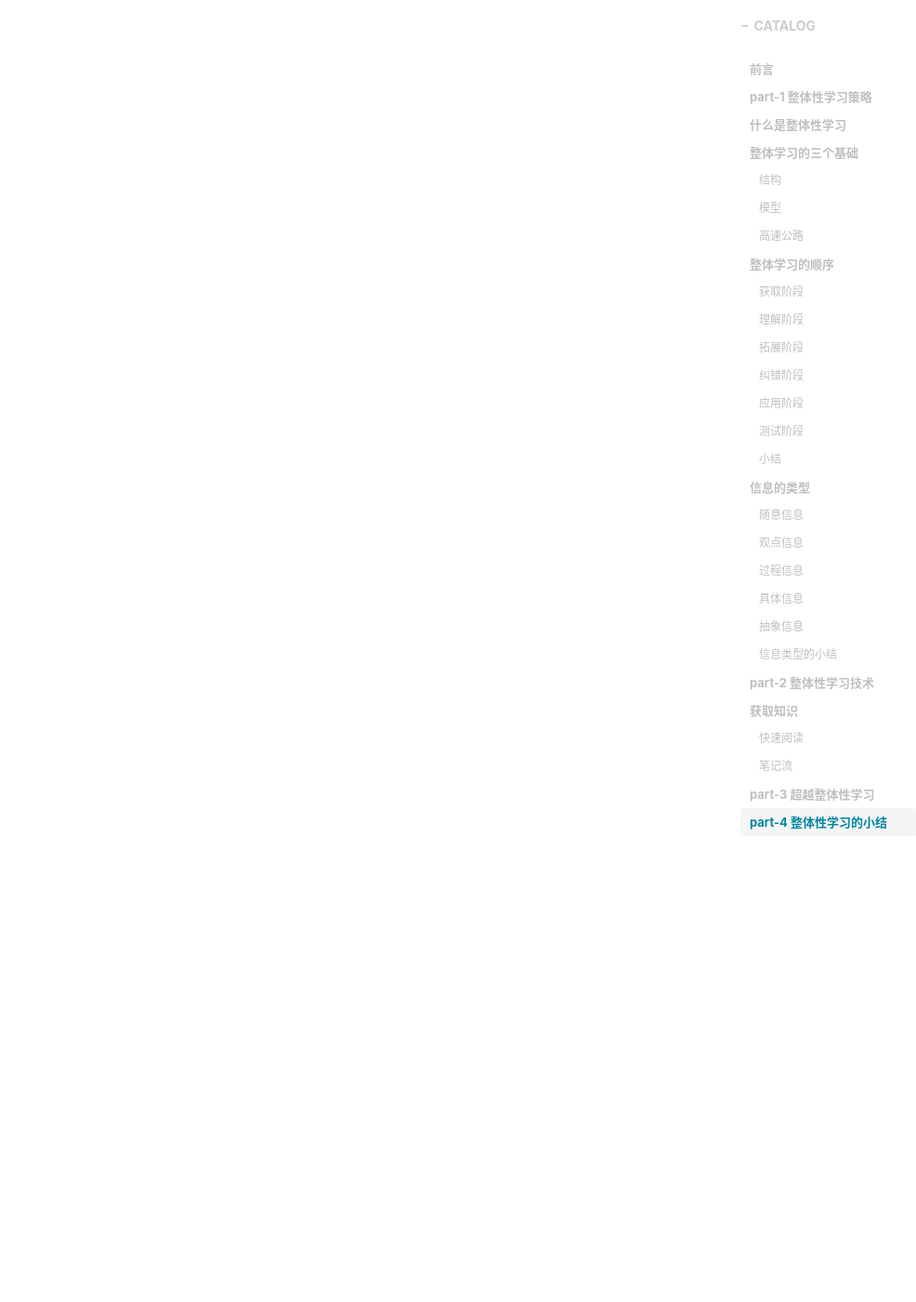
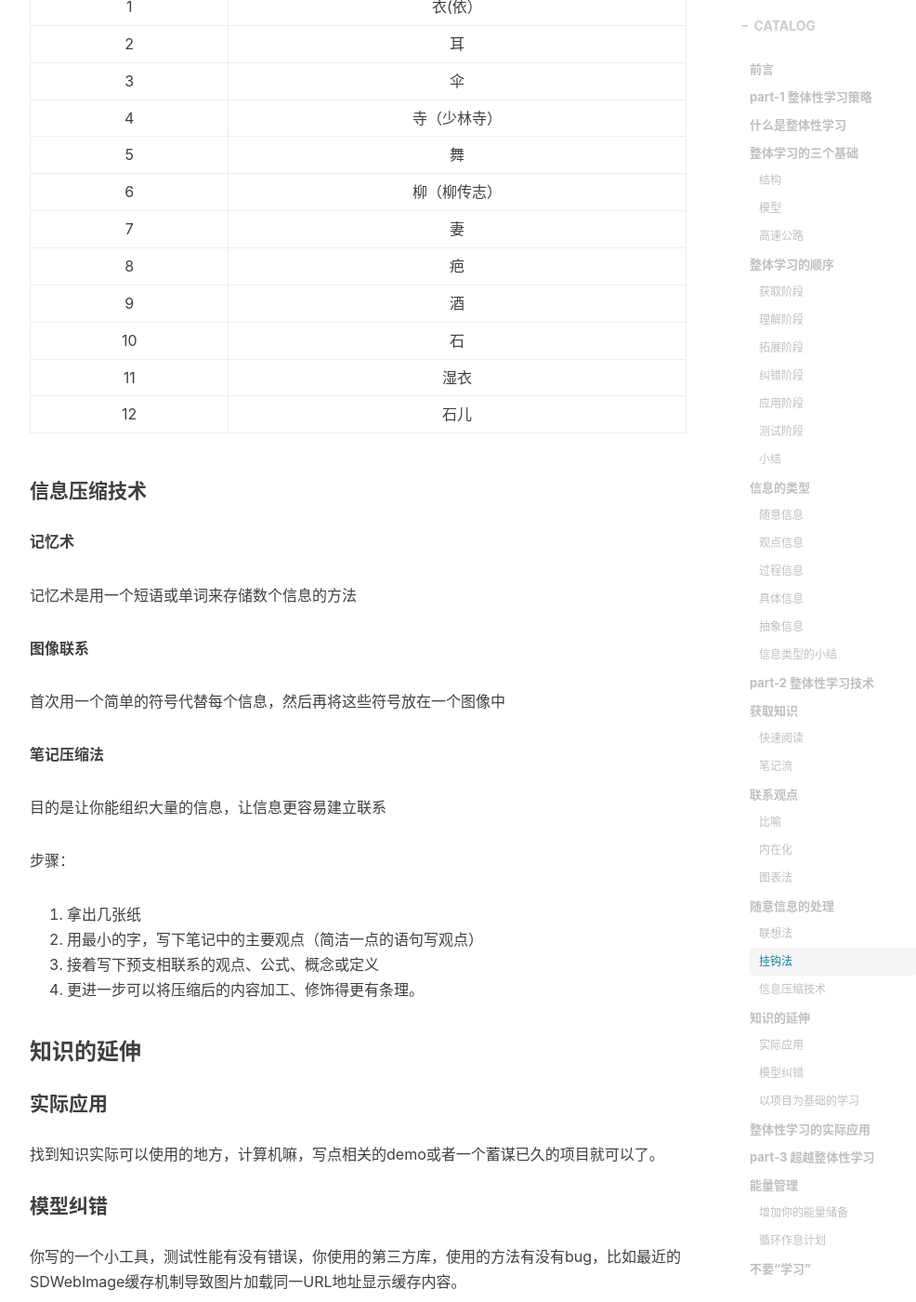
Before and after one commit to MFNothing/MFNothing.github.io, a Jekyll site: the page built from _posts/2017-07-25-Learn-More-Study-less.markdown, in a window 1280 px wide and 1400 px high, scrolled down 10139 px. Shown: the whole window at 93% size, without its empty margins (233-1219 px from the left). Built offline with Jekyll 4.4.1, drawn with Linux system fonts in a browser that asks for light colours; nearby versions of some CDN libraries; comment, search, counter and statistics services are not loaded; some of the changed text lies outside the part shown.

Commit message:
finish read

```diff
--- a/_posts/2017-07-25-Learn-More-Study-less.markdown
+++ b/_posts/2017-07-25-Learn-More-Study-less.markdown
@@ -31,7 +31,7 @@
 
 #### 结构
 
-结构就是一系列紧密联系的知识。你拥有越多与之联系的相关知识，你理解掌握这个知识的速度会越快。建立一个好的知识结构会帮助你学的更快。
+结构就是某个学科一系列紧密联系的知识。你拥有越多与之联系的相关知识，你理解掌握这个知识的速度会越快。建立一个好的知识结构会帮助你学的更快。
 
 理解就是结构高度发达完善的结果。（当你遇到与你知识结构相关的问题时，能迅速反应并得到答案，或者说能通过你的知识结构推理出答案）
 
@@ -39,7 +39,7 @@
 
 #### 模型
 
-模型就像是结构的种子，是一座建筑的地基和框架，是知识最核心的概念，在此基础上将引申出全部的知识。
+模型就像是信息压缩的最基本单元，是结构的种子，是一座建筑的地基和框架，是知识最核心的概念，在此基础上将引申出全部的知识。
 
 模型从哪里来？生活经验是最熟悉的结构，是模型的主要来源，从其他学科中的知识结构也是模型的来源，只要与所学的东西类似，就可以拿来做模型
 
@@ -159,7 +159,7 @@
 
 #### 过程信息
 
-过程的信息是教导你怎么行动的信息。
+过程的信息是某种技能的信息。
 
 处理过程信息的方法：依赖于正确的模型，通过练习可以慢慢形成一个结构。（即是通过一个可以操作的步骤，通过练习得到相应的经验总结。比如得到一个解题步骤，当满足模型的几个基本条件后，套用解题步骤便可以得到题的答案。）
 
@@ -167,7 +167,7 @@
 
 #### 具体信息
 
-具体信息是那些实际中可以观察到、听到的信息。不过大多数信息介于抽象和具体之间。
+具体信息是容易视觉化的信息，一般与实际紧密联系。不过大多数信息介于抽象和具体之间。
 
 处理具体信息的方法：内在化（同化）有助于将信息与多个感官联系。
 
@@ -232,7 +232,218 @@
 
 #### 笔记流
 
+1. 首先写下最主要的观点，尽可能用很短的单词代替完整的句子
+2. 当你写下观点时，下一步就是在这个观点和其他观点之间画上一些箭头
+3. 可以与比喻法、图表法以及信息压缩法相结合使用
 
 
+**混合型笔记流** 有一定时间整理笔记
+
+* 将观点与图像联系起来
+* 将冗长的文字说明分解成几个简单的示意图
+* 用箭头将观点联系起来
+
+**评注流** 没有时间整理笔记
+
+首先写下最关键的信息，然后在信息之间加入联系。
+
+
+### 联系观点
+
+将需要处理的信息分为两类（即第一次笔记无法消化理解拓展的）
+
+* 困难信息 -- 抽象信息、随意信息。 应用联想法记忆
+* 关系信息 -- 指基础知识，用于构建学习其他知识的基础
+
+#### 比喻
+
+比喻就是在不熟悉的知识和熟悉的知识之间架起一座沟通的桥梁。
+
+步骤
+
+1. 确定你要深入理解和记忆的信息。
+2. 寻找与个人经验大致相似的东西。
+3. 重复上述过程，检查比喻不恰当的地方。
+
+#### 内在化
+
+具体信息内在化，抽象信息比喻法。
+
+步骤
+
+1. 明确你要内在化的概念
+2. 建立脑海中的图像
+3. 让图像动起来
+4. 与感官想联系
+5. 加入更多感觉或情感
+6. 不断重复和优化图像，知道你能很快回忆起知识
+
+#### 图表法
+
+图表类型
+
+* 流程图
+* 概念图
+* 图像
+
+**流程图**
+
+适用于
+
+1. 绘制一系列的步骤
+2. 绘制可以以时间为节点的事件
+3. 绘制一个系统
+
+**概念图**
+
+类似于网络拓扑，将观点联系在一起，添加联系，并用一个词注释一下
+
+**图像**
+
+用涂鸦代替某些重要的观点
+
+### 随意信息的处理
+
+#### 联想法
+
+1. 创造顺序
+2. 给顺序中的每一项一个符号
+3. 创建属于自己的联想
+
+#### 挂钩法
+
+将记忆动信息与数字联系在一起
+
+|数字|关联对象|
+|:-----:|:-----:|
+|0|铃|
+|1|衣(依）|
+|2|耳|
+|3|伞|
+|4|寺（少林寺）|
+|5|舞|
+|6|柳（柳传志）|
+|7|妻|
+|8|疤|
+|9|酒|
+|10|石|
+|11|湿衣|
+|12|石儿|
+
+#### 信息压缩技术
+
+**记忆术**
+
+记忆术是用一个短语或单词来存储数个信息的方法
+
+**图像联系**
+
+首次用一个简单的符号代替每个信息，然后再将这些符号放在一个图像中
+
+**笔记压缩法**
+
+目的是让你能组织大量的信息，让信息更容易建立联系
+
+步骤：
+1. 拿出几张纸
+2. 用最小的字，写下笔记中的主要观点（简洁一点的语句写观点）
+3. 接着写下预支相联系的观点、公式、概念或定义
+4. 更进一步可以将压缩后的内容加工、修饰得更有条理。
+
+### 知识的延伸
+
+#### 实际应用
+
+找到知识实际可以使用的地方，计算机嘛，写点相关的demo或者一个蓄谋已久的项目就可以了。
+
+#### 模型纠错
+
+你写的一个小工具，测试性能有没有错误，你使用的第三方库，使用的方法有没有bug，比如最近的SDWebImage缓存机制导致图片加载同一URL地址显示缓存内容。
+
+#### 以项目为基础的学习
+
+写一个有一定功能的程序，从设计到编码到测试到上线
+
+### 整体性学习的实际应用
+
+1. 选择你要学习的概念
+2. 把自己当成老师，去教会你的学生这个知识
+3. 当你感到疑惑的时候，返回去重新搞懂
+4. 把你理解的东西简单化，让你能随时口头说出来
+
 ## part-3 超越整体性学习
+
+高效率的秘籍
+
+* 能量管理
+* 不要“学习”
+* 绝不拖延时间
+* 批处理
+* 有组织
+
+### 能量管理
+
+保证你拥有良好的能量管理，不至于感到疲劳、压力。
+
+方式：
+1. 增加你的能量储备
+2. 将你的日程表由线性的改为循环的
+
+#### 增加你的能量储备
+
+1. 每周运动3~5次
+2. 每天睡眠保证7~8小时
+3. 吃的东西少糖、少脂肪含量
+4. 多喝水
+5. 保证每天按时吃饭
+
+#### 循环作息计划
+
+1. 一周休息一天
+2. 晚上不干活，集中早上处理
+3. 设定90分钟完成某个学习计划
+
+### 不要“学习”
+
+学习过程中需要做的活动
+
+1. 阅读材料
+2. 提炼知识点并做笔记
+3. 应用整体性学习方法处理某些难点
+4. 针对学习材料做一次笔记流
+5. 回忆一下上面每个步骤过程，然后结束
+
+### 绝不拖延
+
+制定自己的周列表，即每周需要完成的任务清单，然后每天根据周列表中的任务制定日列表。
+
+日列表是在每天晚上制定的，根据每天的情况将周列表的任务分配到第二天，并添加第二天需要做的任务。
+
+### 批处理
+
+**工作量**
+
+需要时间不长的零散工作集中一起做，但加起来的时间不要超过3个小时。
+
+**一次性完成的任务**
+
+可以在8个小时内处理完的一次性的任务，集中花时间处理，不要分开处理了。
+
+**提高注意力的阈（yu四声）值**
+
+注意力阈值表示集中完成某项工作的最长工作时间。
+
+### 有组织
+
+1. 所有物品都放固定位置
+2. 随时携带可以记录的本子，现在手机可以代替了
+3. 保存有一个做事清单
+
+### 良好的学习习惯
+
+1. 每日阅读，每周读完一本书（感觉不能坚持呀）
+2. 每日练习，练习学习的知识
+3. 每日目标，定义小目标，挣一个亿
+
+
 ## part-4 整体性学习的小结
```
